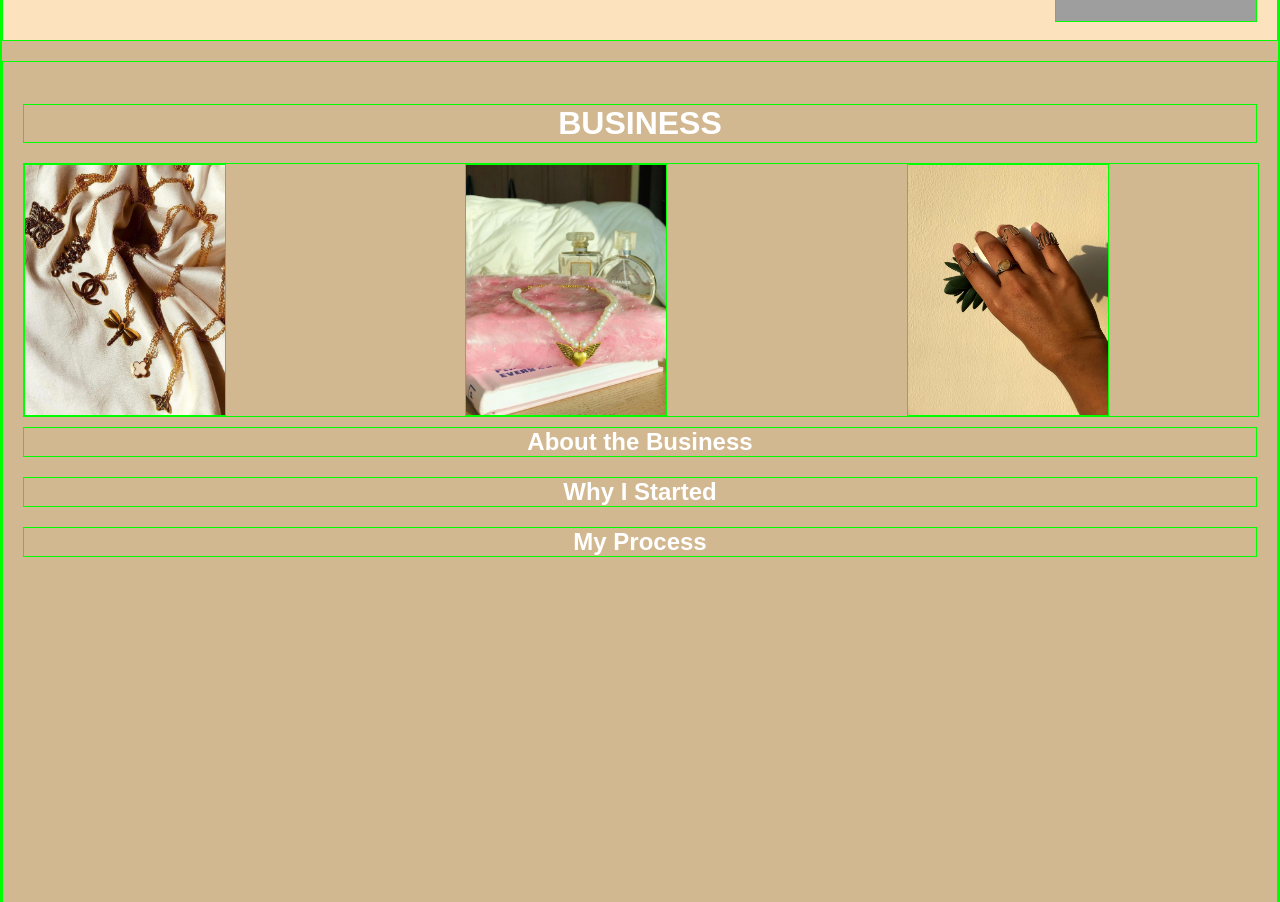
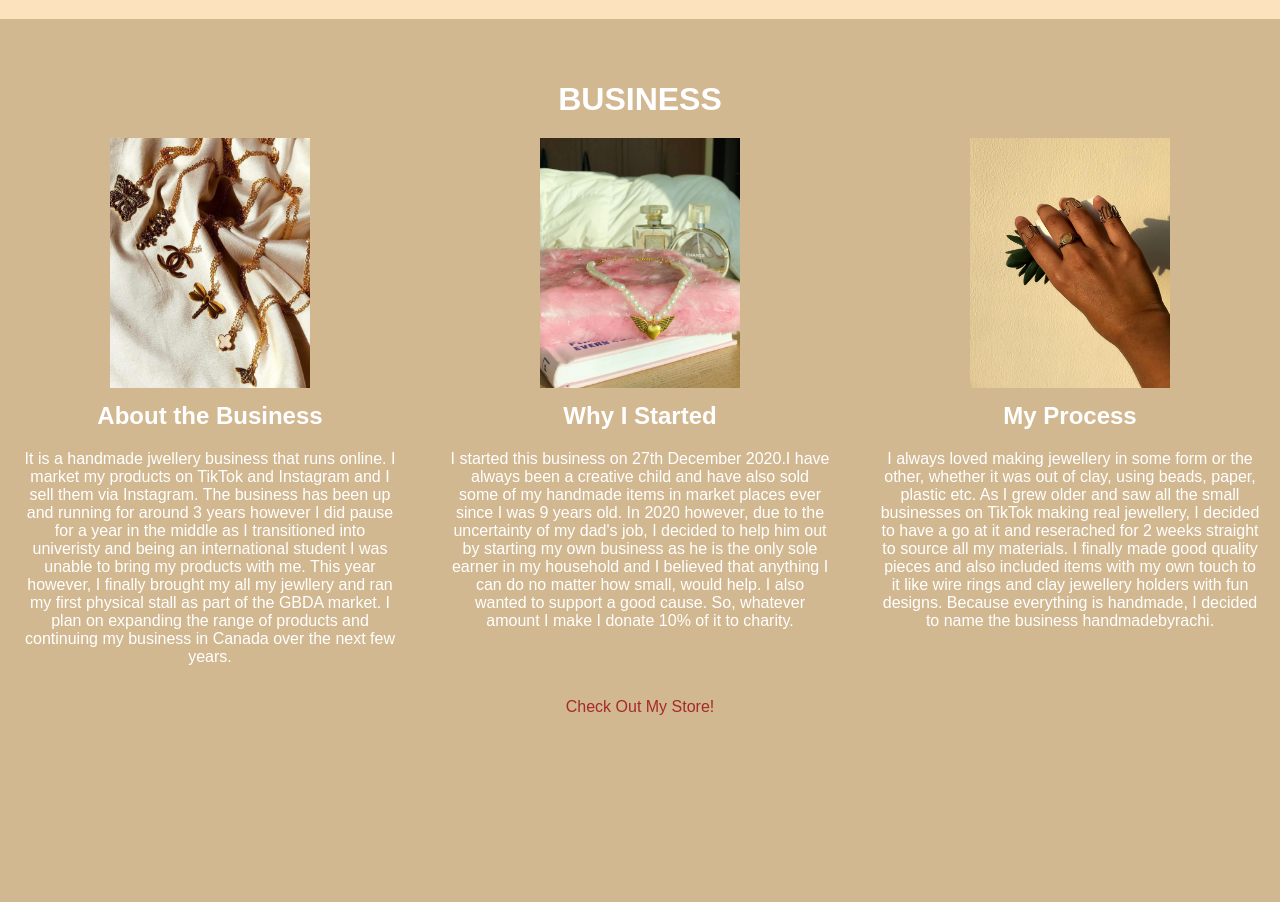
Before and after one commit to rachister/A3, a plain HTML site: page index.html in a window 1280 px wide. Shown: the part 3859-4761 px from the top of the page. After the commit the page ends 4738 px from the top, so only its background shows below. Drawn offline with Linux system fonts and the light colour scheme; grey boxes are pictures that could not be loaded.

Commit message:
external link added

```diff
--- a/index.html
+++ b/index.html
@@ -5,7 +5,7 @@
     <title>Rachita Khetan - Home</title>
     <style>
       * {
-        border: 1px solid #0f0;
+        border: 0px solid #0f0;
       }
 
       body {
@@ -216,12 +216,33 @@
       #businessimg {
         display: grid;
         grid-template-columns: repeat(3, 1fr);
-        gap: 90px;
+        gap: 50px;
         width: 100%;
         height: auto;
         margin-bottom: 10px;
         margin-top: 20px;
       }
+
+      .buisimage {
+        text-align: center;
+      }
+
+      .buisimage h2 {
+        margin-top: 10px;
+      }
+
+      .buisimage p {
+        text-align: justify;
+      }
+
+      #business p {
+  text-align: center; /* Center align the text within the paragraph */
+}
+      #business p a {
+  color: brown; /* Change the link color to brown */
+  text-decoration: none; /* Optional: removes the underline from the link */
+}
+
 
       .timeline {
         position: relative;
@@ -336,7 +357,7 @@
       </h2>
       <img src="uk.para.jpeg" alt="image of uk" width="200" height="250">
       <p>
-        I moved to the UK when I was 14 years old. I moved to small city called Bristol where I resided for 2 years. This was the first big move for me and my family. We often shifted houses and states due to my father's job and this was the first move out of the country. We had to leave behind everything and everyone we ever knew. I had never experienced a culture like this before. It was a new place with new customs and nothing familiar. To make matters worse I joined a private all girls high school, which was also predominantly white. Although these 2 years were arguably the hardest and most uncomfrotable years, I did learn a lot through this experience. I learned how to adapt, adjust and most mportantly how to be respectful of other people's cultures and customs. I did eventually make friends that I talk to till this day but the journey was a very bumpy one. I believe this shift made me mature a lot faster than my freinds back at home and little did I know this was the first of many big moves to come.
+        I moved to the UK when I was 14 years old. I moved to small city called Bristol where I resided for 2 years. This was the first big move for me and my family. We often shifted houses and states due to my father's job and this was the first move out of the country. We had to leave behind everything and everyone we ever knew. It was a new place with new customs and nothing familiar. To make matters worse I joined a private all girls high school, which was also predominantly white. Although these 2 years were arguably the hardest and most uncomfrotable years, I did learn a lot through this experience. I learned how to adapt, adjust and most mportantly how to be respectful of other people's cultures and customs. I believe this shift made me mature a lot faster than my freinds back at home and little did I know this was the first of many big moves to come.
       </p>
     </div>
     <div id="dubai">
@@ -345,7 +366,7 @@
       </h2>
       <img src="dubai.para.jpeg" alt="image of dubai" width="200" height="250">
       <p>
-        Dubai so far is my favourite place that we have moved in to. It showed me a whole new world and was an astounding experience. I moved here when I was 16 years old in the middle of the pandemic. I started 11th grade but only 6 months later, I had to move into a boarding school in Bangalore to finish my high school due to my father's job. My family remained in Dubai while I juggled constantly between Bangalore and Dubai for the next 2 years. However, I will say that this was a blessing in disguise as I finally got to reconnect with all of my friends after 6 years and make the best of friends in my new school whom I now call my family. While all of my friends once again resided in India, I had no friends to go back home to until I met 3 other girls who had the same background as me in terms of the number of countries we had lived in and one of them was in the same situation as me as she too was doing boarding school in India. I think its fair to say that all factos combined and especially having found these girls Dubai turned out to be the best place I have lived in and I plan on going back and residing there in my 30's.
+        Dubai so far is my favourite place that we have moved in to. It showed me a whole new world and was an astounding experience. I moved here when I was 16 years old in the middle of the pandemic. I started 11th grade but only 6 months later, I had to move into a boarding school in Bangalore to finish my high school due to my father's job. However, I will say that this was a blessing in disguise as I finally got to reconnect with all of my friends after 6 years and make the best of friends in my new school whom I now call my family. While all of my friends once again resided in India, I had no friends to go back home to until I met 3 other girls who had the same background as me in terms of the number of countries we had lived in and one of them was in the same situation as me as she too was doing boarding school in India. I think its fair to say that all factors combined and especially having found these girls, Dubai turned out to be the best place I have lived in so far.
       </p>
     </div>
     <div id="canada">
@@ -354,7 +375,7 @@
       </h2>
       <img src="canada.para.jpeg" alt="image of canada" width="200" height="250">
       <p>
-        I have grown the most as a person, an artist and as a business woman in Canada. This is solely due to the fact that even though I have moved around my whole life and I have a lot of experince with adapting to new cultures, this particular move was my own. My parents did not recieve their Canadian visa until March 2023 and so I had to move into univeristy all by myself in the first year. I had never even visited Canada before so this really was a big move especially given that my parents lived in Dubai at the time and so I had no friends or family in here and could not rely on my parents for any immediate help if need be. Luckily that wasn't the case and now 2 years into my life here I am proud of how far I have come. Since my move, I have achieved my dream grades, put up a stall at the GBDA market fair and continued my business after a 2 year halt and I have secured a job for the next term. I have also made an amazing group of diverse friends from whom I continue to learn everyday.
+        I have grown the most as a person, an artist and as a business woman in Canada. This is solely due to the fact that even though I have moved around my whole life and I have a lot of experince with adapting to new cultures, this particular move was my own. My parents did not recieve their Canadian visa until March 2023 and so I had to move into univeristy all by myself in the first year. I had never even visited Canada before so this really was a big move especially given that my parents lived in Dubai at the time.  Luckily that wasn't the case and now 2 years into my life here I am proud of how far I have come. Since my move, I have achieved my dream grades, put up a stall at the GBDA market fair and made an amazing group of diverse friends whom I continue to learn from everyday.
       </p>
     </div>
     <div id="costarica">
@@ -380,21 +401,31 @@
         BUSINESS
       </h1>
       <div id="businessimg">
-        <img src="necklace.jpeg" alt="image of india" width="200" height="250">
-
-        <img src="business.jpeg" alt="image of india" width="200" height="250">
-        <img src="handmade.jpeg" alt="image of india" width="200" height="250">
+        <div class="buisimage">
+          <img src="necklace.jpeg" alt="Necklace" width="200" height="250">
+          <h2>About the Business</h2>
+          <p>
+        It is a handmade jwellery business that runs online. I market my products on TikTok and Instagram and I sell them via Instagram. The business has been up and running for around 3 years however I did pause for a year in the middle as I transitioned into univeristy and being an international student I was unable to bring my products with me. This year however, I finally brought my all my jewllery and ran my first physical stall as part of the GBDA market. I plan on expanding the range of products and continuing my business in Canada over the next few years.
+          </p>
+        </div>
+        <div class="buisimage">
+          <img src="business.jpeg" alt="Business" width="200" height="250">
+          <h2>Why I Started</h2>
+          <p>
+             I started this business on 27th December 2020.I have always been a creative child and have also sold some of my handmade items in market places ever since I was 9 years old. In 2020 however, due to the uncertainty of my dad's job, I decided to help him out by starting my own business as he is the only sole earner in my household and I believed that anything I can do no matter how small, would help. I also wanted to support a good cause. So, whatever amount I make I donate 10% of it to charity.
+          </p>
+        </div>
+        <div class="buisimage">
+          <img src="handmade.jpeg" alt="Handmade" width="200" height="250">
+          <h2>My Process</h2>
+          <p>
+             I always loved making jewellery in some form or the other, whether it was out of clay, using beads, paper, plastic etc. As I grew older and saw all the small businesses on TikTok making real jewellery, I decided to have a go at it and reserached for 2 weeks straight to source all my materials. I finally made good quality pieces and also included items with my own touch to it like wire rings and clay jewellery holders with fun designs. Because everything is handmade, I decided to name the business handmadebyrachi.
+          </p>
+        </div>
 
       </div>
-       <h2>
-          About the Business
-        </h2>
-      <h2>
-        Why I Started
-      </h2>
-      <h2>
-        My Process
-      </h2>
+       <p><a href="https://handmadebyrachi.wixsite.com/shop">Check Out My Store!</a></p>
     </div>
+
   </body>
 </html>
```
